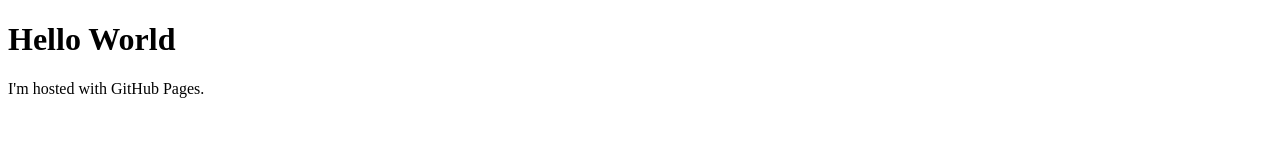
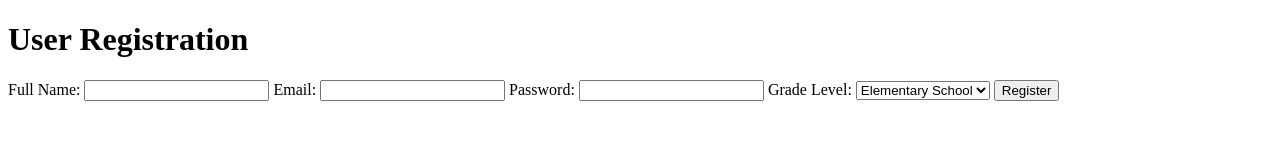
Before and after one commit to 3Pex/3Pex.github.io, a plain HTML site: page index.html in a window 1280 px wide. Drawn offline with Linux system fonts and the light colour scheme.

Commit message:
template for project

```diff
--- a/index.html
+++ b/index.html
@@ -1,7 +1,33 @@
 <!DOCTYPE html>
-<html>
+<html lang="en">
+<head>
+    <meta charset="UTF-8">
+    <meta name="viewport" content="width=device-width, initial-scale=1.0">
+    <title>User Registration</title>
+    <link rel="stylesheet" href="styles.css"> <!-- You can link to a CSS file for styling -->
+</head>
 <body>
-<h1>Hello World</h1>
-<p>I'm hosted with GitHub Pages.</p>
+    <div class="container">
+        <h1>User Registration</h1>
+        <form id="registration-form" action="process_registration.php" method="POST">
+            <label for="full-name">Full Name:</label>
+            <input type="text" id="full-name" name="full-name" required>
+
+            <label for="email">Email:</label>
+            <input type="email" id="email" name="email" required>
+
+            <label for="password">Password:</label>
+            <input type="password" id="password" name="password" required>
+
+            <label for="grade-level">Grade Level:</label>
+            <select id="grade-level" name="grade-level">
+                <option value="elementary">Elementary School</option>
+                <option value="middle">Middle School</option>
+                <option value="high">High School</option>
+            </select>
+
+            <button type="submit">Register</button>
+        </form>
+    </div>
 </body>
 </html>
```
